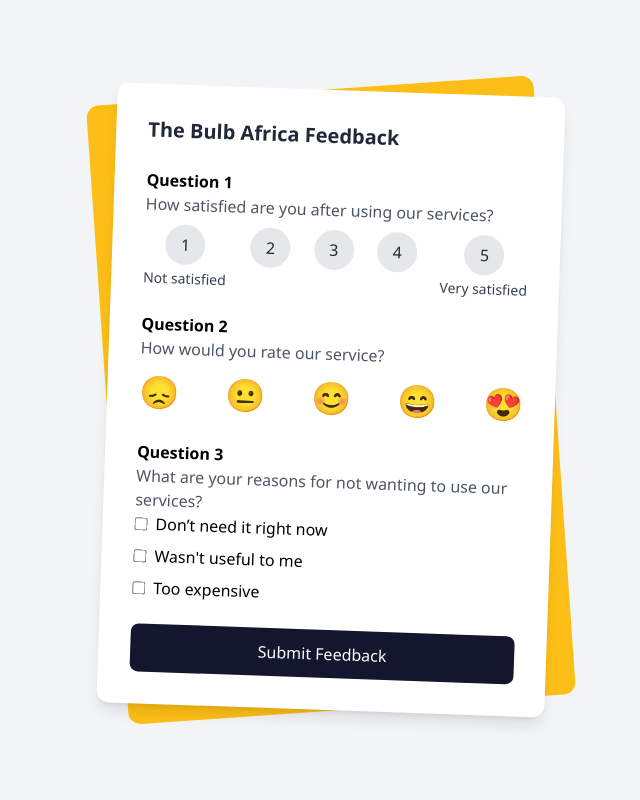
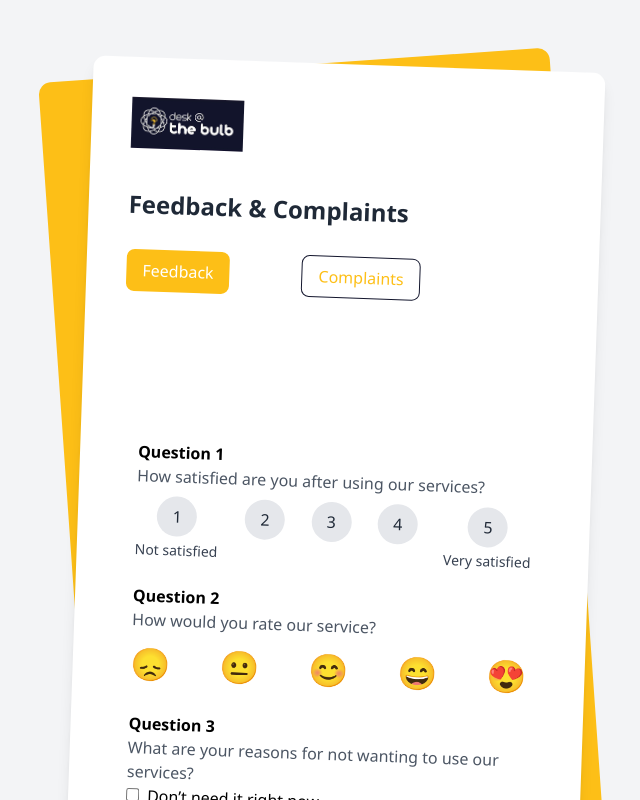
Before and after one commit to SarahHanks04/Capstone, a React (Vite) app: page / in a window 1280 px wide. Shown: the top 800 px of the page, without its empty margins (309-949 px from the left). Built offline with nearby package versions, Linux system fonts and the light colour scheme.

Commit message:
Updated Feebacks

```diff
--- a/src/App.jsx
+++ b/src/App.jsx
@@ -1,13 +1,11 @@
 import React from "react";
 import "./App.css";
-import ComplaintForm from "./Complaints/ComplaintForm";
-import FeedbackForm from "./Feedback/FeedbackForm";
+import MainForm from "./MainForms/mainForm";
 
 function App() {
   return (
     <div>
-      {/* <ComplaintForm /> */}
-      <FeedbackForm />
+      <MainForm />
     </div>
   );
 }
--- a/src/CustomButtons/NavigationButton.jsx
+++ b/src/CustomButtons/NavigationButton.jsx
@@ -1,16 +1,28 @@
 import React from "react";
 
-const NavigationButton = () => {
+const NavigationButton = ({ activeForm, setActiveForm }) => {
   return (
-    <div>
-      <div className="flex gap-8 space-x-4 mt-4 mb-6">
-        <button className="px-4 py-2 font-medium text-white bg-[#FDBF17] rounded-lg focus:outline-none">
-          Feedback
-        </button>
-        <button className="px-4 py-2 font-medium text-[#FDBF17] bg-white border border-[#13162D] rounded-lg focus:outline-none">
-          Complaints
-        </button>
-      </div>
+    <div className="flex gap-14 space-x-4 mt-[1.8rem]">
+      <button
+        className={`px-4 py-2 font-medium rounded-lg focus:outline-none ${
+          activeForm === "feedback"
+            ? "text-white bg-[#FDBF17]"
+            : "text-[#FDBF17] bg-white border border-[#13162D]"
+        }`}
+        onClick={() => setActiveForm("feedback")}
+      >
+        Feedback
+      </button>
+      <button
+        className={`px-4 py-2 font-medium rounded-lg focus:outline-none ${
+          activeForm === "complaint"
+            ? "text-white bg-[#FDBF17]"
+            : "text-[#FDBF17] bg-white border border-[#13162D]"
+        }`}
+        onClick={() => setActiveForm("complaint")}
+      >
+        Complaints
+      </button>
     </div>
   );
 };
--- a/src/Feedback/FeedbackForm.jsx
+++ b/src/Feedback/FeedbackForm.jsx
@@ -14,20 +14,12 @@
     useContext(CapstoneContext);
 
   return (
-    <div className="flex items-center justify-center min-h-screen bg-gray-100 overflow-hidden relative pt-[2rem] pb-[2rem]">
+    <main className="flex items-center justify-center min-h-screen overflow-hidden relative">
       <div className="relative w-11/12 max-w-md z-10">
-        {/* Rotating Background Div */}
-        <div className="absolute inset-0 transform rotate-[-4deg] bg-[#FDBF17] rounded-xl z-10 h-[100%] w-[100%]" />
-
-        {/* Form Container */}
-        <div className="relative bg-white rotate-[2deg] p-8 rounded-xl shadow-lg z-20">
-          <h2 className="text-xl font-semibold text-gray-800 mb-6">
-            The Bulb Africa Feedback
-          </h2>
-
+        <div>
           <Formik
             initialValues={initialValues}
-            // validationSchema={validationSchema}
+            validationSchema={validationSchema}
             onSubmit={(values, actions) =>
               handleSubmit(values, actions, saveFormData, setModalIsOpen)
             }
@@ -35,8 +27,10 @@
             {({ values, touched, errors, isSubmitting }) => (
               <Form className="space-y-6">
                 {/* Question 1 */}
-                <div>
-                  <label className="font-semibold">Question 1</label>
+                <section>
+                  <label htmlFor="question1" className="font-semibold">
+                    Question 1
+                  </label>
                   <p className="text-gray-600">
                     How satisfied are you after using our services?
                   </p>
@@ -73,11 +67,13 @@
                     ))}
                   </div>
                   <ErrorMessage name="satisfaction" component={TextError} />
-                </div>
+                </section>
 
                 {/* Question 2 */}
-                <div>
-                  <label className="font-semibold">Question 2</label>
+                <section>
+                  <label htmlFor="question2" className="font-semibold">
+                    Question 2
+                  </label>
                   <p className="text-gray-600">
                     How would you rate our service?
                   </p>
@@ -86,15 +82,15 @@
                       <label key={index} className="flex flex-col items-center">
                         <Field
                           type="radio"
-                          name="rating"
+                          name="emojis"
                           value={`${index + 1}`}
                           className="hidden"
                         />
                         <span
                           className={`text-[32px] flex items-center justify-center rounded-full cursor-pointer transition-colors duration-300 ${
-                            touched.rating && errors.rating ? "" : ""
+                            touched.emojis && errors.emojis ? "" : ""
                           } ${
-                            values.rating === `${index + 1}`
+                            values.emojis === `${index + 1}`
                               ? "transform scale-150"
                               : ""
                           }`}
@@ -104,12 +100,14 @@
                       </label>
                     ))}
                   </div>
-                  <ErrorMessage name="rating" component={TextError} />
-                </div>
+                  <ErrorMessage name="emojis" component={TextError} />
+                </section>
 
                 {/* Question 3 */}
-                <div>
-                  <label className="font-semibold">Question 3</label>
+                <section>
+                  <label htmlFor="question3" className="font-semibold">
+                    Question 3
+                  </label>
                   <p className="text-gray-600">
                     What are your reasons for not wanting to use our services?
                   </p>
@@ -119,22 +117,19 @@
                       "Wasn't useful to me",
                       "Too expensive",
                     ].map((option, index) => (
-                      <label
-                        key={index}
-                        className="flex items-center space-x-2"
-                      >
+                      <div key={index} className="flex items-center space-x-2">
                         <Field
                           type="checkbox"
-                          name="reason"
+                          name="reasons"
                           value={option}
                           className="form-checkbox"
                         />
                         <span>{option}</span>
-                      </label>
+                      </div>
                     ))}
                   </div>
-                  <ErrorMessage name="reason" component={TextError} />
-                </div>
+                  <ErrorMessage name="reasons" component={TextError} />
+                </section>
 
                 <button
                   type="submit"
@@ -157,7 +152,7 @@
       >
         <p>Your feedback has been submitted successfully!</p>
       </CustomModal>
-    </div>
+    </main>
   );
 };
 
--- a/src/Feedback/FeedbackFormConfig.jsx
+++ b/src/Feedback/FeedbackFormConfig.jsx
@@ -2,13 +2,13 @@
 
 export const initialValues = {
   satisfaction: "",
-  rating: "",
+  emojis: "",
   reasons: [],
 };
 
 export const validationSchema = Yup.object({
-  satisfaction: Yup.string().required("Required"),
-  rating: Yup.string().required("Required"),
+  satisfaction: Yup.string().required("This field is required"),
+  emojis: Yup.string().required("This field is required"),
   reasons: Yup.array().min(1, "At least one reason is required"),
 });
 
--- a/src/MainForms/MainForm.jsx
+++ b/src/MainForms/MainForm.jsx
@@ -1,140 +1,41 @@
-import React, { useContext } from "react";
-import Modal from "react-modal";
+import React, { useState } from "react";
 import DeskAtTheBulb from "../assets/DeskAtTheBulb.png";
-import { Formik, Form, Field, ErrorMessage } from "formik";
-import { CapstoneContext } from "../Context/CapstoneContext";
-import TextError from "../Component/TextError";
-import {
-  handleSubmit,
-  initialValues,
-  validationSchema,
-} from "../Complaints/ComplaintFormConfig";
-import CustomModal from "../Component/CustomModal";
+import ComplaintForm from "../Complaints/ComplaintForm";
+import FeedbackForm from "../Feedback/FeedbackForm";
+import NavigationButton from "../CustomButtons/NavigationButton";
 
-Modal.setAppElement("#root");
-
-const ComplaintForm = () => {
-  const { saveFormData, modalIsOpen, setModalIsOpen } =
-    useContext(CapstoneContext);
+const MainForm = () => {
+  const [activeForm, setActiveForm] = useState("feedback");
 
   return (
-    <div className="flex items-center justify-center min-h-screen bg-gray-100 overflow-hidden relative pt-[2rem] pb-[2rem]">
-      <div className="relative w-11/12 max-w-md z-10">
+    <main className="flex items-center justify-center min-h-screen bg-gray-100 overflow-hidden relative pt-8 pb-8 sm:pt-10 sm:pb-10 lg:pt-16 lg:pb-16">
+      <section className="relative w-11/12 max-w-sm sm:max-w-md lg:max-w-lg z-10">
         {/* Rotating Background Div */}
-        <div
-          className="absolute inset-0 transform rotate-[-4deg] bg-[#FDBF17] rounded-xl z-10 h-[100%] w-[100%]"
-        ></div>
+        <div className="absolute inset-0 transform rotate-[-4deg] bg-[#FDBF17] rounded-xl z-10 h-full w-full"></div>
 
         {/* Form Container */}
-        <div className="relative bg-white rotate-[2deg] p-8 rounded-xl shadow-lg z-20">
-          <img src={DeskAtTheBulb} alt="Logo" className="w-[120px] mb-6" />
-          <div className="mb-6">
-            <h2 className="text-xl font-semibold text-gray-800">
+        <div className="relative bg-white rotate-[2deg] p-6 sm:p-8 lg:p-10 rounded-xl shadow-lg z-20">
+          <img
+            src={DeskAtTheBulb}
+            alt="Logo"
+            className="w-20 sm:w-24 lg:w-28 mb-4 sm:mb-6"
+          />
+          <div>
+            <h2 className="text-lg sm:text-xl lg:text-2xl font-semibold text-gray-800 pt-2 sm:pt-4">
               Feedback & Complaints
             </h2>
+            <NavigationButton
+              activeForm={activeForm}
+              setActiveForm={setActiveForm}
+            />
           </div>
 
-          <hr className="mb-10" />
-          <Formik
-            initialValues={initialValues}
-            validationSchema={validationSchema}
-            onSubmit={(values, actions) =>
-              handleSubmit(values, actions, saveFormData, setModalIsOpen)
-            }
-          >
-            {({ touched, errors, isSubmitting }) => (
-              <Form className="space-y-4">
-                <div>
-                  <label htmlFor="email">Email Address</label>
-                  <Field
-                    type="email"
-                    name="email"
-                    placeholder="your@email.com"
-                    className={`w-full p-3 border rounded-md ${
-                      touched.email && errors.email
-                        ? "border-red-500"
-                        : "border-gray-300"
-                    }`}
-                  />
-                  <ErrorMessage name="email" component={TextError} />
-                </div>
-
-                <div>
-                  <label htmlFor="category">Complain Category</label>
-                  <Field
-                    as="select"
-                    name="category"
-                    className={`w-full p-3 border rounded-md ${
-                      touched.category && errors.category
-                        ? "border-red-500"
-                        : "border-gray-300"
-                    }`}
-                  >
-                    <option value="">Select a category</option>
-                    <option value="service">Service</option>
-                    <option value="product">Product</option>
-                    <option value="support">Support</option>
-                  </Field>
-                  <ErrorMessage name="category" component={TextError} />
-                </div>
-
-                <div>
-                  <label htmlFor="service">Service Used</label>
-                  <Field
-                    as="select"
-                    name="service"
-                    className={`w-full p-3 border rounded-md ${
-                      touched.service && errors.service
-                        ? "border-red-500"
-                        : "border-gray-300"
-                    }`}
-                  >
-                    <option value="">Select a service</option>
-                    <option value="internet">Internet</option>
-                    <option value="mobile">Mobile</option>
-                    <option value="tv">TV</option>
-                  </Field>
-                  <ErrorMessage name="service" component={TextError} />
-                </div>
-
-                <div>
-                  <label htmlFor="complaint">Your Complaint</label>
-                  <Field
-                    as="textarea"
-                    name="complaint"
-                    placeholder="Please describe your complaint here..."
-                    className={`w-full p-3 border rounded-md ${
-                      touched.complaint && errors.complaint
-                        ? "border-red-500"
-                        : "border-gray-300"
-                    }`}
-                  />
-                  <ErrorMessage name="complaint" component={TextError} />
-                </div>
-
-                <button
-                  type="submit"
-                  disabled={isSubmitting}
-                  className="w-full py-3 text-white bg-[#13162D] rounded-lg hover:bg-orange-600 focus:outline-none"
-                >
-                  Submit Complaint
-                </button>
-              </Form>
-            )}
-          </Formik>
+          {/* Conditional Rendering The Forms */}
+          {activeForm === "feedback" ? <FeedbackForm /> : <ComplaintForm />}
         </div>
-      </div>
-
-      {/* Success Modal */}
-      <CustomModal
-        isOpen={modalIsOpen}
-        onRequestClose={() => setModalIsOpen(false)}
-        title="Complaint Submitted"
-      >
-        <p>Your complaint has been submitted successfully!</p>
-      </CustomModal>
-    </div>
+      </section>
+    </main>
   );
 };
 
-export default ComplaintForm;
+export default MainForm;
```
Also changed, not shown: src/Complaints/ComplaintForm.jsx (+6 -26 lines).
